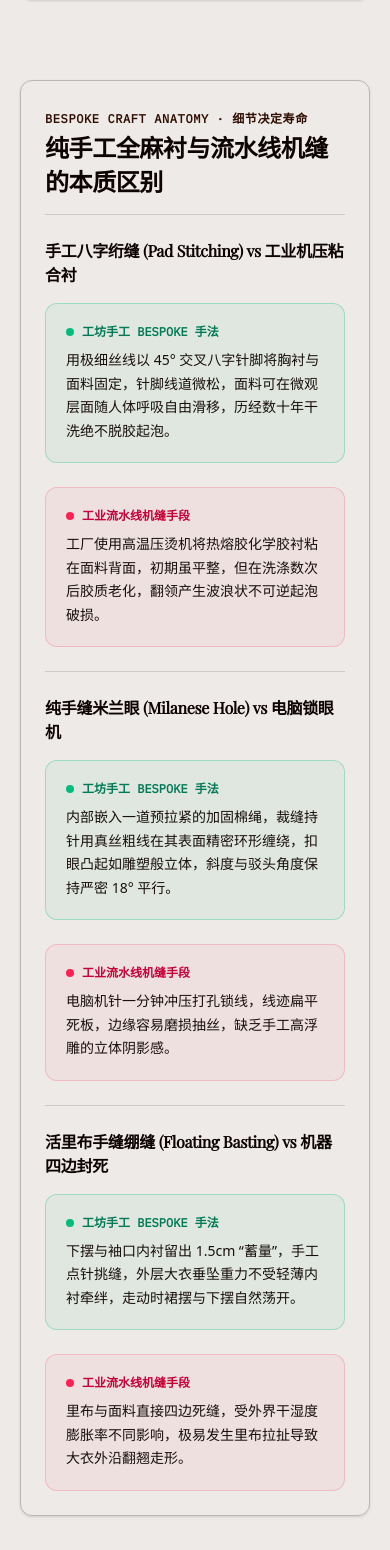
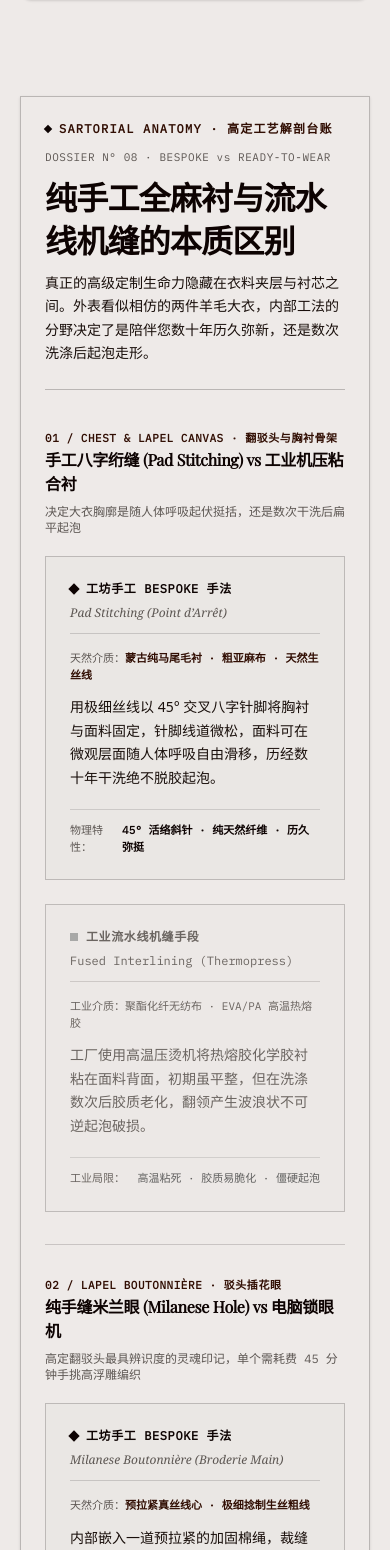
Before and after one commit to bbylw/hallmark-cn, a React (Vite) app: page /themes/atelier in a window 390 px wide. Shown: the part 4478-6028 px from the top of the page. Built offline with nearby package versions, Linux system fonts and the light colour scheme.

Commit message:
refactor(atelier): 重构工艺解剖对比板块为巴黎高定工坊档案台账美学，彻底摒弃红绿俗套配色

```diff
--- a/src/pages/themes/atelier.tsx
+++ b/src/pages/themes/atelier.tsx
@@ -114,22 +114,64 @@ const BESPOKE_STEPS = [
   },
 ]
 
-/** 手工与机缝工艺解剖对比 */
+/** 手作与机缝工艺解剖对比数据 */
 const ANATOMY_CRAFT = [
   {
+    part: '01 / CHEST & LAPEL CANVAS · 翻驳头与胸衬骨架',
     title: '手工八字绗缝 (Pad Stitching) vs 工业机压粘合衬',
-    hand: '用极细丝线以 45° 交叉八字针脚将胸衬与面料固定，针脚线道微松，面料可在微观层面随人体呼吸自由滑移，历经数十年干洗绝不脱胶起泡。',
-    machine: '工厂使用高温压烫机将热熔胶化学胶衬粘在面料背面，初期虽平整，但在洗涤数次后胶质老化，翻领产生波浪状不可逆起泡破损。',
+    summary: '决定大衣胸廓是随人体呼吸起伏挺括，还是数次干洗后扁平起泡',
+    hand: {
+      label: '工坊手工 Bespoke 手法',
+      french: 'Pad Stitching (Point d’Arrêt)',
+      materials: '蒙古纯马尾毛衬 · 粗亚麻布 · 天然生丝线',
+      desc: '用极细丝线以 45° 交叉八字针脚将胸衬与面料固定，针脚线道微松，面料可在微观层面随人体呼吸自由滑移，历经数十年干洗绝不脱胶起泡。',
+      trait: '45° 活络斜针 · 纯天然纤维 · 历久弥挺',
+    },
+    machine: {
+      label: '工业流水线机缝手段',
+      french: 'Fused Interlining (Thermopress)',
+      materials: '聚酯化纤无纺布 · EVA/PA 高温热熔胶',
+      desc: '工厂使用高温压烫机将热熔胶化学胶衬粘在面料背面，初期虽平整，但在洗涤数次后胶质老化，翻领产生波浪状不可逆起泡破损。',
+      trait: '高温粘死 · 胶质易脆化 · 僵硬起泡',
+    },
   },
   {
+    part: '02 / LAPEL BOUTONNIÈRE · 驳头插花眼',
     title: '纯手缝米兰眼 (Milanese Hole) vs 电脑锁眼机',
-    hand: '内部嵌入一道预拉紧的加固棉绳，裁缝持针用真丝粗线在其表面精密环形缠绕，扣眼凸起如雕塑般立体，斜度与驳头角度保持严密 18° 平行。',
-    machine: '电脑机针一分钟冲压打孔锁线，线迹扁平死板，边缘容易磨损抽丝，缺乏手工高浮雕的立体阴影感。',
+    summary: '高定翻驳头最具辨识度的灵魂印记，单个需耗费 45 分钟手挑高浮雕编织',
+    hand: {
+      label: '工坊手工 Bespoke 手法',
+      french: 'Milanese Boutonnière (Broderie Main)',
+      materials: '预拉紧真丝线心 · 极细捻制生丝粗线',
+      desc: '内部嵌入一道预拉紧的加固棉绳，裁缝持针用真丝粗线在其表面精密环形缠绕，扣眼凸起如雕塑般立体，斜度与驳头角度保持严密 18° 平行。',
+      trait: '45min 精工 · 浮雕立体光影 · 18° 绝对平行',
+    },
+    machine: {
+      label: '工业流水线机缝手段',
+      french: 'Automated Keyhole Punching',
+      materials: '涤纶化纤锁线 · 电脑机械冲头',
+      desc: '电脑机针一分钟冲压打孔锁线，线迹扁平死板，边缘容易磨损抽丝，缺乏手工高浮雕的立体阴影感。',
+      trait: '1秒机械冲压 · 扁平无光影 · 易磨损抽丝',
+    },
   },
   {
+    part: '03 / HEM & LINING SUSPENSION · 下摆与里布悬挂',
     title: '活里布手缝绷缝 (Floating Basting) vs 机器四边封死',
-    hand: '下摆与袖口内衬留出 1.5cm “蓄量”，手工点针挑缝，外层大衣垂坠重力不受轻薄内衬牵绊，走动时裙摆与下摆自然荡开。',
-    machine: '里布与面料直接四边死缝，受外界干湿度膨胀率不同影响，极易发生里布拉扯导致大衣外沿翻翘走形。',
+    summary: '决定走动转身时大衣下摆能否优雅垂荡、绝无外翻拉扯的核心所在',
+    hand: {
+      label: '工坊手工 Bespoke 手法',
+      french: 'Floating Basting (Ourlet Flottant)',
+      materials: '160g 铜氨丝里布 · 弹性生丝挑线',
+      desc: '下摆与袖口内衬留出 1.5cm “蓄量”，手工点针挑缝，外层大衣垂坠重力不受轻薄内衬牵绊，走动时裙摆与下摆自然荡开。',
+      trait: '1.5cm 自由蓄量 · 独立悬挂 · 动态波浪垂荡',
+    },
+    machine: {
+      label: '工业流水线机缝手段',
+      french: 'Machine Blindstitch Sealing',
+      materials: '普通涤塔夫里料 · 双针缝纫机死线',
+      desc: '里布与面料直接四边死缝，受外界干湿度膨胀率不同影响，极易发生里布拉扯导致大衣外沿翻翘走形。',
+      trait: '四边刚性封死 · 胀缩失衡 · 边缘外翻走形',
+    },
   },
 ]
 
@@ -431,37 +473,104 @@ export function AtelierPage({ page }: { page: ThemePage }) {
         </div>
 
         {/* 手作与机缝工艺解剖对比 */}
-        <div className={`${wrap} mt-20`} style={{ maxWidth: 'var(--page-max)' }}>
-          <div className="rounded-xl border border-rule bg-paper/80 p-6 sm:p-8 shadow-sm">
-            <div className="border-b border-rule/60 pb-4">
-              <span className="font-mono text-xs font-bold tracking-wider text-accent-line uppercase">
-                BESPOKE CRAFT ANATOMY · 细节决定寿命
-              </span>
-              <h3 className="text-xl font-bold text-ink mt-0.5">纯手工全麻衬与流水线机缝的本质区别</h3>
+        <div className={`${wrap} mt-24`} style={{ maxWidth: 'var(--page-max)' }}>
+          <div className="border border-rule bg-paper p-6 sm:p-10 shadow-sm">
+            {/* 顶栏手记档案标头 */}
+            <div className="border-b border-rule pb-6">
+              <div className="flex flex-wrap items-center justify-between gap-3">
+                <div className="flex items-center gap-2 font-mono text-xs font-bold uppercase tracking-widest text-accent-line">
+                  <span className="inline-block h-1.5 w-1.5 bg-ink rotate-45" />
+                  <span>SARTORIAL ANATOMY · 高定工艺解剖台账</span>
+                </div>
+                <span className="font-mono text-[11px] text-muted tracking-wider">
+                  DOSSIER N° 08 · BESPOKE vs READY-TO-WEAR
+                </span>
+              </div>
+              <h3 className="mt-3 text-2xl sm:text-3xl font-bold tracking-tight text-ink font-serif">
+                纯手工全麻衬与流水线机缝的本质区别
+              </h3>
+              <p className="mt-2 text-sm sm:text-base text-ink-2 max-w-[64ch]" style={{ lineHeight: 'var(--lh-relaxed)' }}>
+                真正的高级定制生命力隐藏在衣料夹层与衬芯之间。外表看似相仿的两件羊毛大衣，内部工法的分野决定了是陪伴您数十年历久弥新，还是数次洗涤后起泡走形。
+              </p>
             </div>
 
-            <div className="mt-6 divide-y divide-rule/60">
+            {/* 对比条目流 */}
+            <div className="mt-8 divide-y divide-rule/70">
               {ANATOMY_CRAFT.map((craft, idx) => (
-                <div key={idx} className="py-6 first:pt-0 last:pb-0">
-                  <h4 className="text-base font-bold text-ink mb-4">{craft.title}</h4>
-                  <div className="grid gap-6 sm:grid-cols-2">
-                    <div className="rounded-xl border border-emerald-500/30 bg-emerald-500/5 p-5">
-                      <div className="flex items-center gap-2 font-mono text-xs font-bold text-emerald-700 dark:text-emerald-300 uppercase mb-2">
-                        <span className="h-2 w-2 rounded-full bg-emerald-500" />
-                        工坊手工 Bespoke 手法
+                <div key={idx} className="py-8 first:pt-2 last:pb-0">
+                  {/* 工艺章节小标头 */}
+                  <div className="flex flex-wrap items-baseline justify-between gap-2 mb-5">
+                    <div>
+                      <span className="font-mono text-[11px] font-bold text-accent-line tracking-wider uppercase block">
+                        {craft.part}
+                      </span>
+                      <h4 className="text-base sm:text-lg font-bold text-ink mt-0.5">
+                        {craft.title}
+                      </h4>
+                    </div>
+                    <span className="font-mono text-xs text-muted">
+                      {craft.summary}
+                    </span>
+                  </div>
+
+                  {/* 双栏对比 Specimen Plate */}
+                  <div className="grid gap-6 lg:grid-cols-2">
+                    {/* 左栏：工坊手工 Bespoke */}
+                    <div className="relative border border-ink/20 bg-paper-2/40 p-6 transition-all duration-300 hover:border-ink/50 hover:bg-paper-2/70">
+                      <div className="flex flex-wrap items-center justify-between gap-2 border-b border-rule/70 pb-3 mb-4">
+                        <div className="flex items-center gap-2">
+                          <span className="inline-block h-2 w-2 rounded-none bg-ink rotate-45" />
+                          <span className="font-mono text-xs font-bold text-ink tracking-wider uppercase">
+                            {craft.hand.label}
+                          </span>
+                        </div>
+                        <span className="font-serif italic text-xs text-muted">
+                          {craft.hand.french}
+                        </span>
                       </div>
+
+                      <div className="mb-3 font-mono text-[11px] text-accent-line">
+                        <span className="text-muted">天然介质：</span>
+                        <span className="font-semibold">{craft.hand.materials}</span>
+                      </div>
+
                       <p className="text-sm text-ink-2" style={{ lineHeight: 'var(--lh-relaxed)' }}>
-                        {craft.hand}
+                        {craft.hand.desc}
                       </p>
+
+                      <div className="mt-5 border-t border-rule/60 pt-3 flex items-center justify-between font-mono text-[11px]">
+                        <span className="text-muted">物理特性：</span>
+                        <span className="font-bold text-ink">{craft.hand.trait}</span>
+                      </div>
                     </div>
-                    <div className="rounded-xl border border-rose-500/20 bg-rose-500/5 p-5">
-                      <div className="flex items-center gap-2 font-mono text-xs font-bold text-rose-700 dark:text-rose-300 uppercase mb-2">
-                        <span className="h-2 w-2 rounded-full bg-rose-500" />
-                        工业流水线机缝手段
+
+                    {/* 右栏：工业流水线机缝 */}
+                    <div className="relative border border-rule bg-paper-2/20 p-6 opacity-90 transition-opacity hover:opacity-100">
+                      <div className="flex flex-wrap items-center justify-between gap-2 border-b border-rule/70 pb-3 mb-4">
+                        <div className="flex items-center gap-2">
+                          <span className="inline-block h-2 w-2 rounded-none bg-neutral-400" />
+                          <span className="font-mono text-xs font-bold text-muted tracking-wider uppercase">
+                            {craft.machine.label}
+                          </span>
+                        </div>
+                        <span className="font-mono text-xs text-muted">
+                          {craft.machine.french}
+                        </span>
                       </div>
-                      <p className="text-sm text-ink-2" style={{ lineHeight: 'var(--lh-relaxed)' }}>
-                        {craft.machine}
+
+                      <div className="mb-3 font-mono text-[11px] text-muted">
+                        <span>工业介质：</span>
+                        <span>{craft.machine.materials}</span>
+                      </div>
+
+                      <p className="text-sm text-muted" style={{ lineHeight: 'var(--lh-relaxed)' }}>
+                        {craft.machine.desc}
                       </p>
+
+                      <div className="mt-5 border-t border-rule/60 pt-3 flex items-center justify-between font-mono text-[11px] text-muted">
+                        <span>工业局限：</span>
+                        <span className="font-medium text-neutral-600 dark:text-neutral-400">{craft.machine.trait}</span>
+                      </div>
                     </div>
                   </div>
                 </div>
```
